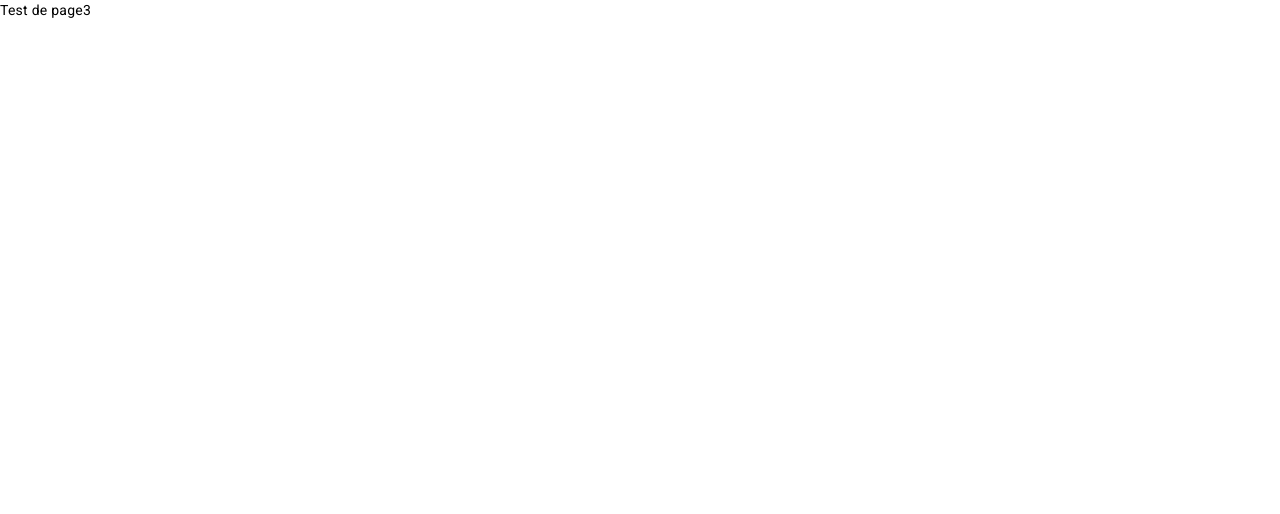
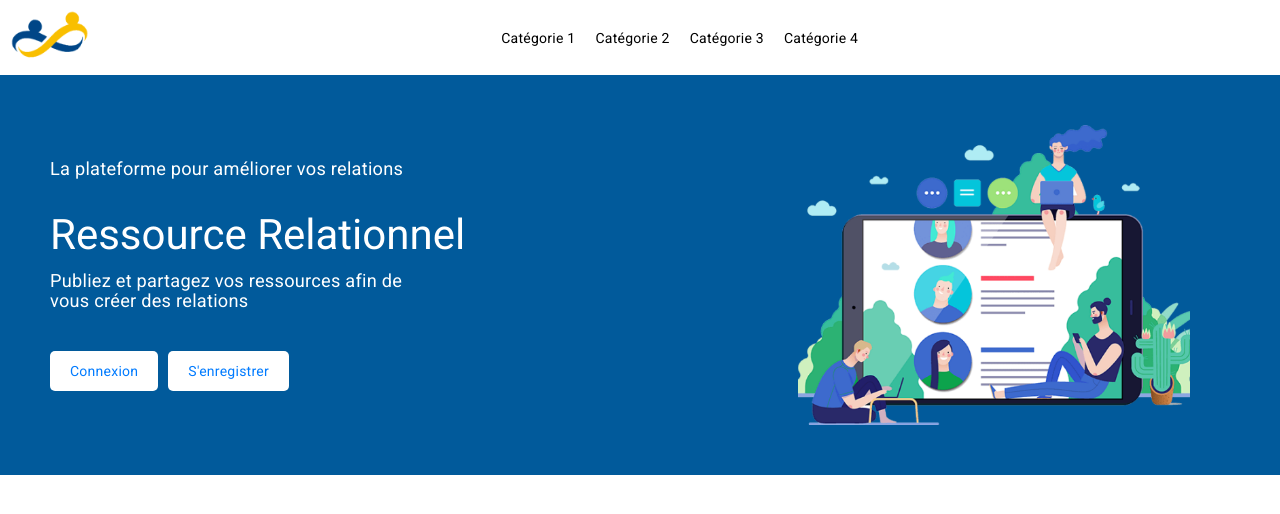
Before and after one commit to Pixuuu/Cube, an Angular app in the folder cube/: page / in a window 1280 px wide. Shown: the top 514 px of the page. Built offline with nearby package versions, Linux system fonts and the light colour scheme.

Commit message:
Premier jet (Navbar, slide)

```diff
--- a/cube/src/app/index/index.component.css
+++ b/cube/src/app/index/index.component.css
@@ -0,0 +1,88 @@
+html{
+
+}
+
+nav {
+    display: flex;
+    justify-content: space-between;
+    align-items: center;
+    padding: 10px;
+    background-color: #fff;
+    color: #fff;
+  }
+
+  .logo img {
+    height: 50px;
+    width: auto;
+  }
+
+  .categories {
+    display: flex;
+    list-style: none;
+    margin: 0;
+    padding: 0;
+  }
+
+  .categories li {
+    margin: 0 10px;
+  }
+
+  .categories li a {
+    color: #000;
+    text-decoration: none;
+  }
+
+  .login a {
+    color: #000;
+    text-decoration: none;
+  }
+
+  .login i {
+    font-size: 20px;
+  }
+
+  .slide {
+    display: flex;
+    justify-content: space-between;
+    align-items: center;
+    background-color: #015A9B;
+    color: #fff;
+    padding: 50px;
+  }
+
+  .slide-text {
+    width: 50%;
+  }
+
+  .slide-text h1 {
+    font-size: 3em;
+    margin-bottom: 20px;
+  }
+
+  .slide-text p {
+    font-size: 1.3em;
+    margin-bottom: 40px;
+  }
+
+  .slide-buttons {
+    display: flex;
+  }
+
+  .button {
+    display: inline-block;
+    padding: 10px 20px;
+    background-color: #fff;
+    color: #007bff;
+    text-decoration: none;
+    margin-right: 10px;
+    border-radius: 5px;
+  }
+
+  .slide-image {
+    width: 40%;
+    height: 300px;
+    background-image: url(src/assets/slide-img.png);
+    background-size: contain;
+    background-position: center;
+    background-repeat: no-repeat;
+  }
--- a/cube/src/app/index/index.component.html
+++ b/cube/src/app/index/index.component.html
@@ -1 +1,27 @@
-<p>Test de page3</p>
+<nav>
+    <div class="logo">
+      <img src="assets/logo_small.png" alt="Logo">
+    </div>
+    <ul class="categories">
+      <li><a href="#">Catégorie 1</a></li>
+      <li><a href="#">Catégorie 2</a></li>
+      <li><a href="#">Catégorie 3</a></li>
+      <li><a href="#">Catégorie 4</a></li>
+    </ul>
+    <div class="login">
+      <a href="#"><i class="fas fa-user"></i></a>
+    </div>
+  </nav>
+
+  <section class="slide">
+    <div class="slide-text">
+        <p>La plateforme pour améliorer vos relations</p>
+        <h1>Ressource Relationnel</h1>
+        <p>Publiez et partagez vos ressources afin de <br> vous créer des relations</p>
+        <div class="slide-buttons">
+            <a href="#" class="button">Connexion</a>
+            <a href="#" class="button">S'enregistrer</a>
+        </div>
+    </div>
+    <div class="slide-image"></div>
+  </section>
```
Also changed, not shown: cube/src/assets/logo_small.png (added), cube/src/assets/slide-img.png (added).
